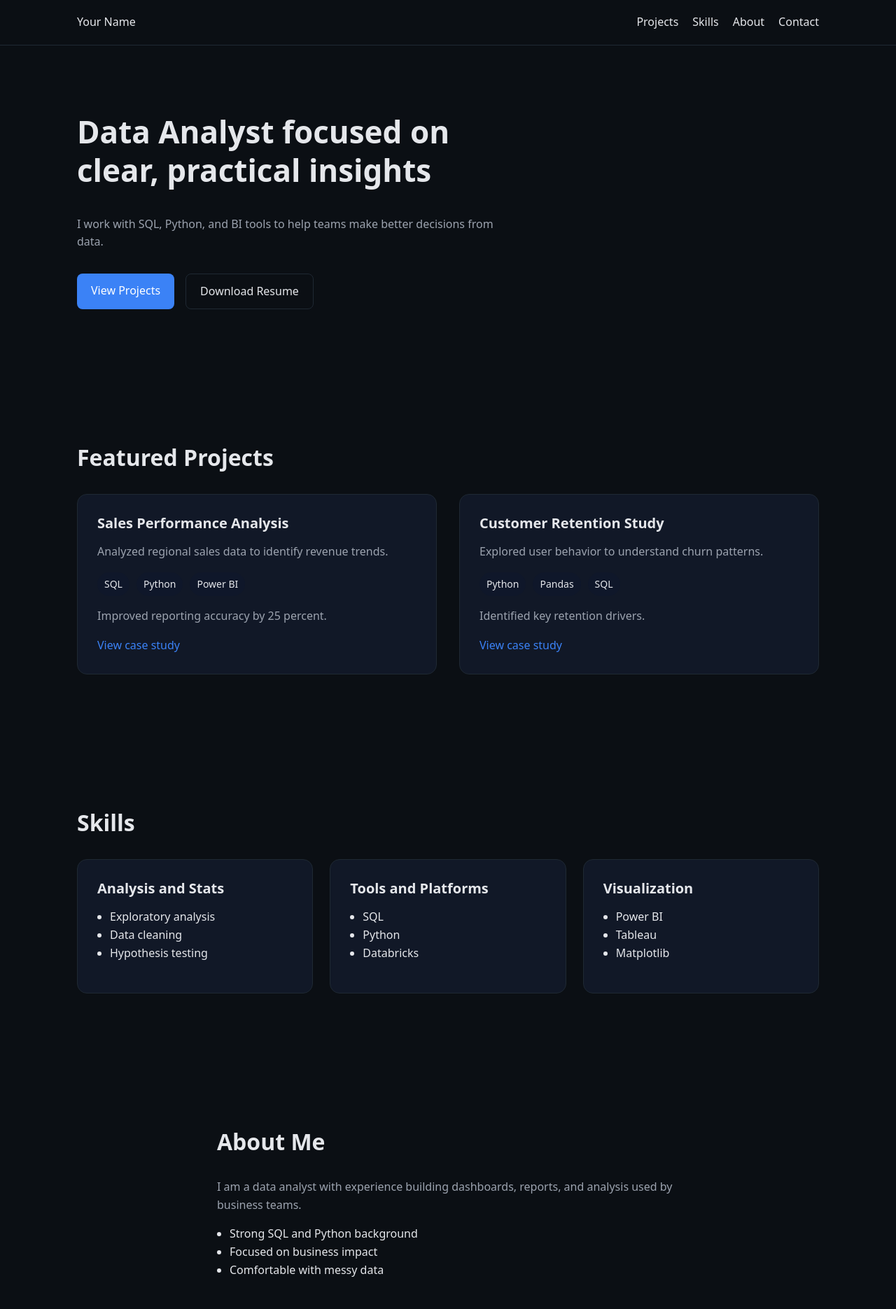
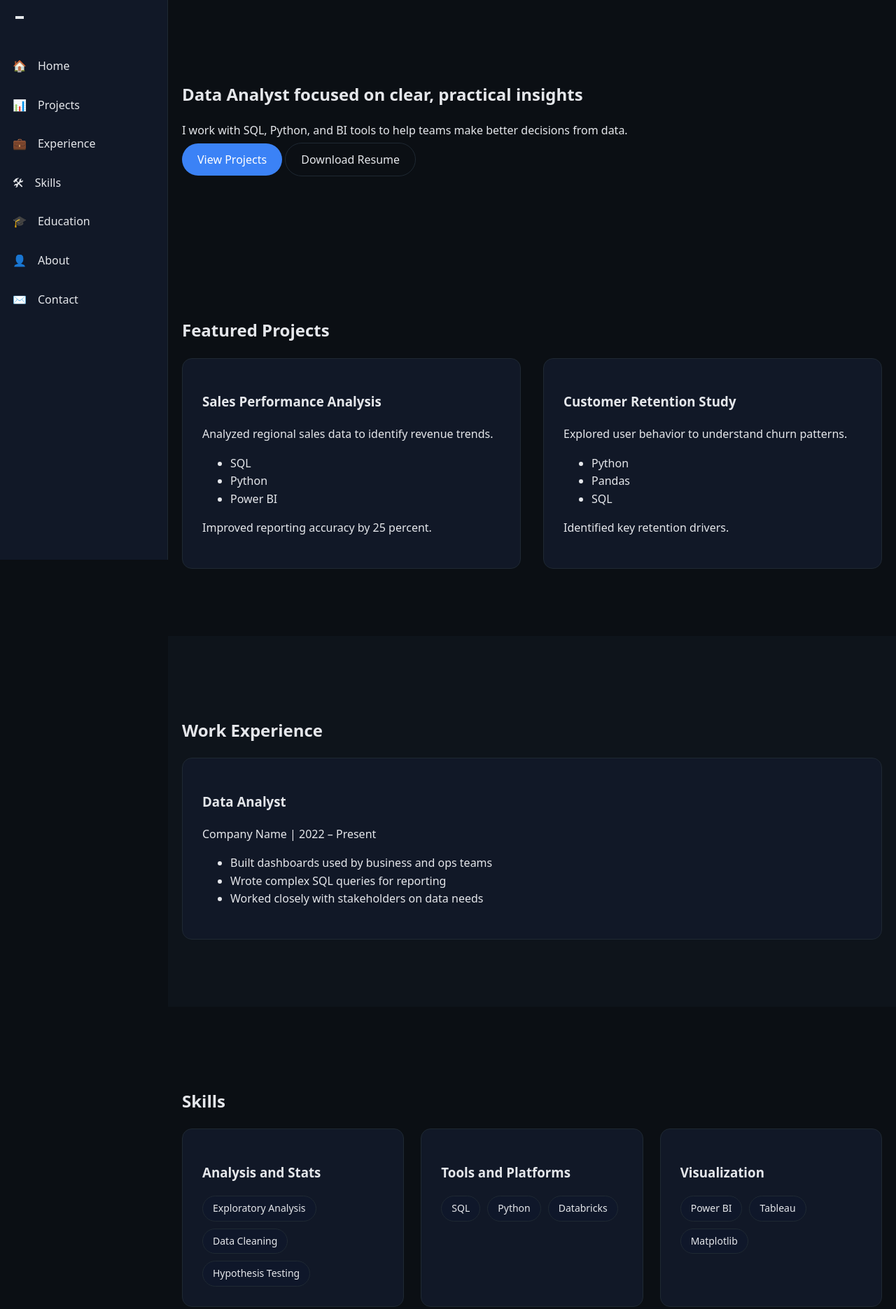
Before and after one commit to DeepakReddy02/Portfolio, a plain HTML site: page index.html in a window 1280 px wide. Shown: the top 1871 px of the page at 70% size. Drawn offline with Linux system fonts and the light colour scheme.

Commit message:
Add files via upload

```diff
--- a/index.html
+++ b/index.html
@@ -9,32 +9,39 @@
 
 <body class="dark">
 
-  <!-- NAVBAR (structure unchanged) -->
-  <header>
-    <nav class="navbar animate fade-down">
-      <div class="container nav-inner">
-        <div class="logo">Your Name</div>
-        <ul class="nav-links">
-          <li><a href="#featured-projects">Projects</a></li>
-          <li><a href="#skills">Skills</a></li>
-          <li><a href="#about">About</a></li>
-          <li><a href="#contact">Contact</a></li>
-        </ul>
+  <!-- SIDEBAR -->
+  <aside class="sidebar expanded" id="sidebar">
+    <div class="sidebar-top">
+
+
+      <button class="toggle-btn" id="toggleSidebar" aria-label="Toggle navigation">
+        <span class="bar"></span>
+        <span class="bar"></span>
+        <span class="bar"></span>
+      </button>
     </div>
+
+    <nav class="sidebar-nav">
+      <a href="#hero" class="nav-item"><span class="icon">🏠</span><span class="label">Home</span></a>
+      <a href="#featured-projects" class="nav-item"><span class="icon">📊</span><span class="label">Projects</span></a>
+      <a href="#experience" class="nav-item"><span class="icon">💼</span><span class="label">Experience</span></a>
+      <a href="#skills" class="nav-item"><span class="icon">🛠</span><span class="label">Skills</span></a>
+      <a href="#education" class="nav-item"><span class="icon">🎓</span><span class="label">Education</span></a>
+      <a href="#about" class="nav-item"><span class="icon">👤</span><span class="label">About</span></a>
+      <a href="#contact" class="nav-item"><span class="icon">✉️</span><span class="label">Contact</span></a>
     </nav>
-  </header>
+  </aside>
 
+  <!-- MAIN -->
+  <div class="layout">
     <main>
 
       <!-- HERO -->
-    <section id="hero" class="animate fade-up">
+      <section id="hero" class="animate">
         <div class="container hero-grid">
           <div class="hero-content">
             <h1>Data Analyst focused on clear, practical insights</h1>
-          <p>
-            I work with SQL, Python, and BI tools to help teams make better decisions from data.
-          </p>
-
+            <p>I work with SQL, Python, and BI tools to help teams make better decisions from data.</p>
             <div class="hero-actions">
               <a href="#featured-projects" class="btn btn-primary">View Projects</a>
               <a href="resume.pdf" class="btn btn-secondary">Download Resume</a>
@@ -46,36 +53,43 @@
       <!-- FEATURED PROJECTS -->
       <section id="featured-projects">
         <div class="container">
-        <h2 class="animate fade-up">Featured Projects</h2>
+          <h2 class="animate">Featured Projects</h2>
 
           <div class="project-grid">
-          <article class="project-card animate fade-up delay-1">
+            <article class="project-card animate delay-1 hover-card">
               <h3>Sales Performance Analysis</h3>
               <p>Analyzed regional sales data to identify revenue trends.</p>
-
               <ul class="tech-tags">
-              <li>SQL</li>
-              <li>Python</li>
-              <li>Power BI</li>
+                <li>SQL</li><li>Python</li><li>Power BI</li>
               </ul>
-
               <p class="impact">Improved reporting accuracy by 25 percent.</p>
-            <a href="#" class="project-link">View case study</a>
             </article>
 
-          <article class="project-card animate fade-up delay-2">
+            <article class="project-card animate delay-2 hover-card">
               <h3>Customer Retention Study</h3>
               <p>Explored user behavior to understand churn patterns.</p>
+              <ul class="tech-tags">
+                <li>Python</li><li>Pandas</li><li>SQL</li>
+              </ul>
+              <p class="impact">Identified key retention drivers.</p>
+            </article>
+          </div>
+        </div>
+      </section>
 
-            <ul class="tech-tags">
-              <li>Python</li>
-              <li>Pandas</li>
-              <li>SQL</li>
+      <!-- WORK EXPERIENCE -->
+      <section id="experience" class="section-alt">
+        <div class="container">
+          <h2 class="animate">Work Experience</h2>
+
+          <div class="timeline-card animate delay-1">
+            <h3>Data Analyst</h3>
+            <span class="meta">Company Name | 2022 – Present</span>
+            <ul>
+              <li>Built dashboards used by business and ops teams</li>
+              <li>Wrote complex SQL queries for reporting</li>
+              <li>Worked closely with stakeholders on data needs</li>
             </ul>
-
-            <p class="impact">Identified key retention drivers.</p>
-            <a href="#" class="project-link">View case study</a>
-          </article>
           </div>
         </div>
       </section>
@@ -83,88 +97,80 @@
       <!-- SKILLS -->
       <section id="skills">
         <div class="container">
-        <h2 class="animate fade-up">Skills</h2>
+          <h2 class="animate">Skills</h2>
 
           <div class="skills-grid">
-          <div class="skill-card animate fade-up delay-1">
+            <div class="skill-card animate delay-1 hover-card">
               <h3>Analysis and Stats</h3>
-            <ul>
-              <li>Exploratory analysis</li>
-              <li>Data cleaning</li>
-              <li>Hypothesis testing</li>
-            </ul>
+              <div class="pill-group">
+                <span class="pill">Exploratory Analysis</span>
+                <span class="pill">Data Cleaning</span>
+                <span class="pill">Hypothesis Testing</span>
+              </div>
             </div>
 
-          <div class="skill-card animate fade-up delay-2">
+            <div class="skill-card animate delay-2 hover-card">
               <h3>Tools and Platforms</h3>
-            <ul>
-              <li>SQL</li>
-              <li>Python</li>
-              <li>Databricks</li>
-            </ul>
+              <div class="pill-group">
+                <span class="pill">SQL</span>
+                <span class="pill">Python</span>
+                <span class="pill">Databricks</span>
+              </div>
             </div>
 
-          <div class="skill-card animate fade-up delay-3">
+            <div class="skill-card animate delay-3 hover-card">
               <h3>Visualization</h3>
-            <ul>
-              <li>Power BI</li>
-              <li>Tableau</li>
-              <li>Matplotlib</li>
-            </ul>
+              <div class="pill-group">
+                <span class="pill">Power BI</span>
+                <span class="pill">Tableau</span>
+                <span class="pill">Matplotlib</span>
+              </div>
             </div>
           </div>
         </div>
       </section>
 
-    <!-- ABOUT -->
-    <section id="about" class="animate fade-up">
-      <div class="container narrow">
-        <h2>About Me</h2>
-        <p>
-          I am a data analyst with experience building dashboards, reports,
-          and analysis used by business teams.
-        </p>
+      <!-- EDUCATION -->
+      <section id="education" class="section-alt">
+        <div class="container">
+          <h2 class="animate">Education</h2>
 
-        <ul>
-          <li>Strong SQL and Python background</li>
-          <li>Focused on business impact</li>
-          <li>Comfortable with messy data</li>
-        </ul>
-      </div>
-    </section>
-
-    <!-- OTHER PROJECTS -->
-    <section id="other-projects">
-      <div class="container">
-        <h2 class="animate fade-up">Other Projects</h2>
-
-        <div class="project-grid small">
-          <article class="project-card animate fade-up delay-1">
-            <h3>API Data Pipeline</h3>
-            <p>Built a pipeline to ingest and clean API data.</p>
-          </article>
-
-          <article class="project-card animate fade-up delay-2">
-            <h3>SQL Reporting Dashboard</h3>
-            <p>Created reusable SQL queries for weekly reports.</p>
-          </article>
+          <div class="timeline-card animate delay-1">
+            <h3>Bachelor’s Degree in Engineering</h3>
+            <span class="meta">University Name | Year</span>
+            <p>Relevant coursework in statistics, databases, and programming.</p>
           </div>
         </div>
       </section>
 
+      <!-- ABOUT -->
+      <section id="about" class="section-highlight">
+        <div class="container narrow">
+          <h2 class="animate">About Me</h2>
+          <p>
+            I enjoy working with messy data and turning it into something useful.
+            I care about clarity, correctness, and impact.
+          </p>
+        </div>
+      </section>
+
       <!-- CONTACT -->
-    <section id="contact" class="animate fade-up">
-      <div class="container narrow center">
+      <section id="contact">
+        <div class="container narrow center animate">
           <h2>Get in Touch</h2>
           <p>If you want to discuss a role or a project, reach out.</p>
 
-        <a href="mailto:youremail@example.com" class="btn btn-primary">
-          Contact Me
-        </a>
+          <div class="contact-actions">
+            <a href="mailto:youremail@example.com" class="btn btn-primary">Email</a>
+            <a href="https://linkedin.com/in/yourprofile" target="_blank" class="btn btn-secondary">LinkedIn</a>
+            <a href="tel:+911234567890" class="btn btn-secondary">Phone</a>
+          </div>
         </div>
       </section>
 
     </main>
+  </div>
 
+  <script src="script.js"></script>
 </body>
 </html>
--- a/script.js
+++ b/script.js
@@ -1,19 +1,25 @@
 document.addEventListener("DOMContentLoaded", () => {
-  const animatedElements = document.querySelectorAll(".animate");
+  const animated = document.querySelectorAll(".animate");
 
   const observer = new IntersectionObserver(
-    (entries, observerInstance) => {
+    entries => {
       entries.forEach(entry => {
         if (entry.isIntersecting) {
           entry.target.classList.add("in-view");
-          observerInstance.unobserve(entry.target);
+          observer.unobserve(entry.target);
         }
       });
     },
-    {
-      threshold: 0.15
-    }
+    { threshold: 0.15 }
   );
 
-  animatedElements.forEach(el => observer.observe(el));
+  animated.forEach(el => observer.observe(el));
+
+  const sidebar = document.getElementById("sidebar");
+  const toggle = document.getElementById("toggleSidebar");
+
+  toggle.addEventListener("click", () => {
+    sidebar.classList.toggle("collapsed");
+    sidebar.classList.toggle("expanded");
+  });
 });
--- a/style.css
+++ b/style.css
@@ -2,6 +2,7 @@
   --bg-main: #0b0f14;
   --bg-card: #111827;
   --bg-soft: #0f172a;
+  --bg-alt: #0e141b;
 
   --text-main: #e5e7eb;
   --text-muted: #9ca3af;
@@ -15,9 +16,7 @@
   --card-padding: 28px;
 }
 
-* {
-  box-sizing: border-box;
-}
+* { box-sizing: border-box; }
 
 body.dark {
   margin: 0;
@@ -27,22 +26,103 @@ body.dark {
   line-height: 1.6;
 }
 
-/* TYPOGRAPHY */
-
-h1, h2, h3 {
-  margin-top: 0;
-  line-height: 1.25;
+/* LAYOUT */
+.layout {
+  margin-left: 240px;
+  transition: margin-left 0.3s ease;
 }
 
-h1 { font-size: 44px; }
-h2 { font-size: 32px; margin-bottom: 32px; }
-h3 { font-size: 20px; margin-bottom: 12px; }
+/* SIDEBAR */
+.sidebar {
+  position: fixed;
+  top: 0;
+  left: 0;
+  height: 100vh;
+  width: 240px;
+  background: var(--bg-card);
+  border-right: 1px solid var(--border-soft);
+  transition: width 0.3s ease;
+  overflow: hidden;
+}
 
-p { color: var(--text-muted); }
+.sidebar.collapsed { width: 72px; }
 
-ul { padding-left: 18px; }
+.sidebar.collapsed + .layout {
+  margin-left: 72px;
+}
 
+.sidebar-top {
+  display: flex;
+  justify-content: space-between;
+  align-items: center;
+  padding: 16px;
+}
+
+/* TOGGLE ICON */
+.toggle-btn {
+  width: 24px;
+  height: 18px;
+  background: none;
+  border: none;
+  display: flex;
+  flex-direction: column;
+  justify-content: space-between;
+  cursor: pointer;
+}
+
+.toggle-btn .bar {
+  height: 2px;
+  width: 100%;
+  background: var(--text-main);
+  transition: transform 0.3s ease, opacity 0.3s ease;
+}
+
+.sidebar.expanded .toggle-btn .bar:nth-child(1) {
+  transform: translateY(8px);
+}
+
+.sidebar.expanded .toggle-btn .bar:nth-child(2) {
+  opacity: 0;
+}
+
+.sidebar.expanded .toggle-btn .bar:nth-child(3) {
+  transform: translateY(-8px);
+}
+
+/* NAV */
+.sidebar-nav {
+  display: flex;
+  flex-direction: column;
+  gap: 6px;
+  padding-top: 20px;
+}
+
+.nav-item {
+  display: flex;
+  align-items: center;
+  gap: 16px;
+  padding: 12px 18px;
+  color: var(--text-main);
+  text-decoration: none;
+}
+
+.nav-item:hover { background: var(--bg-soft); }
+
+.sidebar.collapsed .label {
+  opacity: 0;
+  pointer-events: none;
+}
+
+/* SECTIONS */
 section { padding: var(--section-gap) 0; }
+
+.section-alt { background: var(--bg-alt); }
+
+.section-highlight {
+  background: var(--bg-soft);
+  border-top: 1px solid var(--border-soft);
+  border-bottom: 1px solid var(--border-soft);
+}
 
 .container {
   max-width: var(--max-width);
@@ -53,63 +133,15 @@ section { padding: var(--section-gap) 0; }
 .container.narrow { max-width: 700px; }
 .container.center { text-align: center; }
 
-/* NAVBAR */
-
-.navbar {
-  border-bottom: 1px solid var(--border-soft);
-  background: var(--bg-main);
-}
-
-.nav-inner {
-  display: flex;
-  justify-content: space-between;
-  align-items: center;
-  height: 64px;
-}
-
-.nav-links {
-  list-style: none;
-  display: flex;
-  gap: 20px;
-  margin: 0;
-  padding: 0;
-}
-
-.nav-links a {
-  color: var(--text-main);
-  text-decoration: none;
-}
-
-/* HERO */
-
-.hero-grid {
-  display: grid;
-  grid-template-columns: 1fr;
-}
-
-.hero-content p {
-  max-width: 600px;
-  margin-bottom: 32px;
-}
-
-.hero-actions {
-  display: flex;
-  gap: 16px;
-}
-
 /* BUTTONS */
-
 .btn {
-  padding: 12px 20px;
-  border-radius: 8px;
+  padding: 12px 22px;
+  border-radius: 999px;
   text-decoration: none;
   font-weight: 500;
 }
 
-.btn-primary {
-  background: var(--accent);
-  color: #fff;
-}
+.btn-primary { background: var(--accent); color: #fff; }
 
 .btn-secondary {
   border: 1px solid var(--border-soft);
@@ -117,63 +149,65 @@ section { padding: var(--section-gap) 0; }
 }
 
 /* CARDS */
-
 .project-card,
-.skill-card {
+.skill-card,
+.timeline-card {
   background: var(--bg-card);
   border: 1px solid var(--border-soft);
   border-radius: var(--card-radius);
   padding: var(--card-padding);
+  transition: transform 0.25s ease, box-shadow 0.25s ease;
 }
 
-/* PROJECTS */
-
-.project-grid {
-  display: grid;
-  gap: 32px;
+.hover-card:hover,
+.timeline-card:hover {
+  transform: translateY(-6px);
+  box-shadow: 0 12px 30px rgba(0,0,0,0.35);
 }
 
-.project-grid.small { gap: 20px; }
+.project-grid { display: grid; gap: 32px; }
+.skills-grid { display: grid; gap: 24px; }
 
-.tech-tags {
-  list-style: none;
+/* PILLS */
+.pill-group {
   display: flex;
+  flex-wrap: wrap;
   gap: 10px;
-  flex-wrap: wrap;
-  padding: 0;
-  margin: 16px 0;
+  margin-top: 12px;
 }
 
-.tech-tags li {
+.pill {
+  padding: 6px 14px;
   background: var(--bg-soft);
-  padding: 6px 10px;
-  border-radius: 20px;
+  border: 1px solid var(--border-soft);
+  border-radius: 999px;
   font-size: 14px;
+  transition: transform 0.2s ease, background 0.2s ease;
 }
 
-.project-link {
-  color: var(--accent);
-  text-decoration: none;
-  font-weight: 500;
+.pill:hover {
+  transform: translateY(-3px);
+  background: var(--accent);
+  color: #fff;
 }
 
-/* SKILLS */
-
-.skills-grid {
-  display: grid;
-  gap: 24px;
+/* CONTACT */
+.contact-actions {
+  display: flex;
+  gap: 16px;
+  justify-content: center;
+  margin-top: 24px;
+  flex-wrap: wrap;
 }
 
 /* ANIMATIONS */
-
 .animate {
   opacity: 0;
   transform: translateY(24px);
-  animation: fadeUp 0.8s ease forwards;
 }
 
-.fade-down {
-  transform: translateY(-16px);
+.animate.in-view {
+  animation: fadeUp 0.8s ease forwards;
 }
 
 .delay-1 { animation-delay: 0.15s; }
@@ -181,24 +215,11 @@ section { padding: var(--section-gap) 0; }
 .delay-3 { animation-delay: 0.45s; }
 
 @keyframes fadeUp {
-  to {
-    opacity: 1;
-    transform: translateY(0);
-  }
+  to { opacity: 1; transform: translateY(0); }
 }
 
 /* RESPONSIVE */
-
 @media (min-width: 768px) {
-  .hero-grid {
-    grid-template-columns: 1.2fr 0.8fr;
-  }
-
-  .project-grid {
-    grid-template-columns: repeat(2, 1fr);
-  }
-
-  .skills-grid {
-    grid-template-columns: repeat(3, 1fr);
-  }
+  .project-grid { grid-template-columns: repeat(2, 1fr); }
+  .skills-grid { grid-template-columns: repeat(3, 1fr); }
 }
```
Lines whose indentation alone changed are shown as unchanged.
